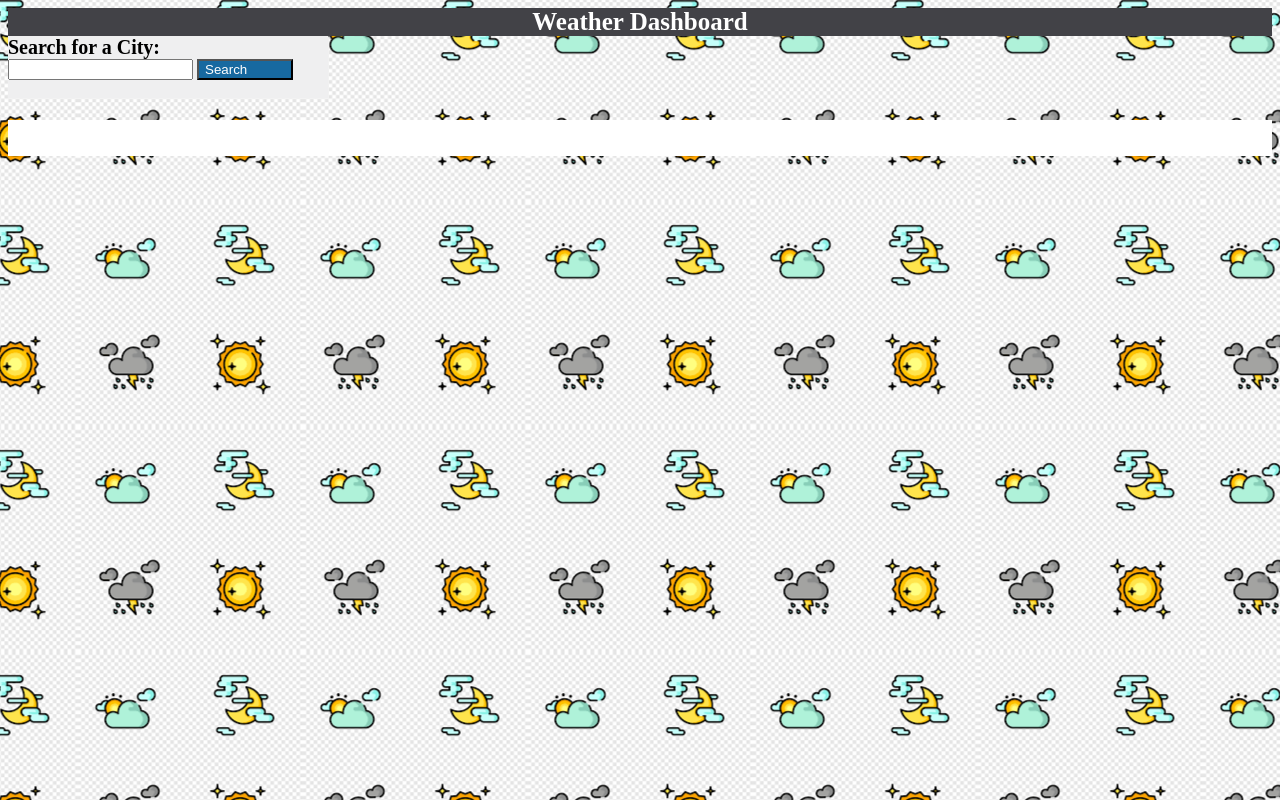
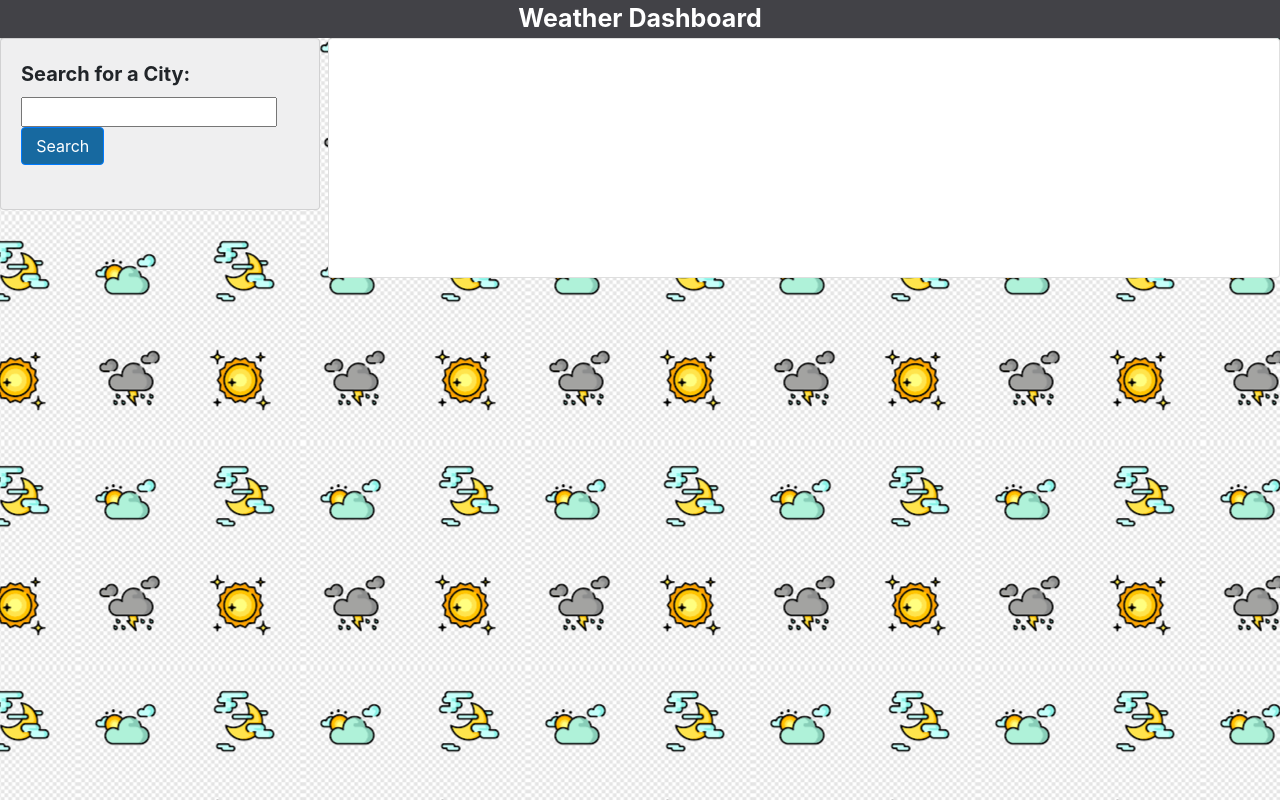
Before and after one commit to llaraama/HW6-Weather-Dashboard, a plain HTML site: page index.html in a window 1280 px wide. Drawn offline with nearby package versions, Linux system fonts and the light colour scheme.

Commit message:
added back the bootstrap link

```diff
--- a/index.html
+++ b/index.html
@@ -3,6 +3,7 @@
 <head>
     <meta charset="UTF-8">
     <meta name="viewport" content="width=device-width, initial-scale=1.0">
+    <link rel="stylesheet" href="https://stackpath.bootstrapcdn.com/bootstrap/4.3.1/css/bootstrap.min.css"/>
     <script src="https://use.fontawesome.com/7267342c00.js"></script>
 
     <link rel="stylesheet" href="style.css" />
```
